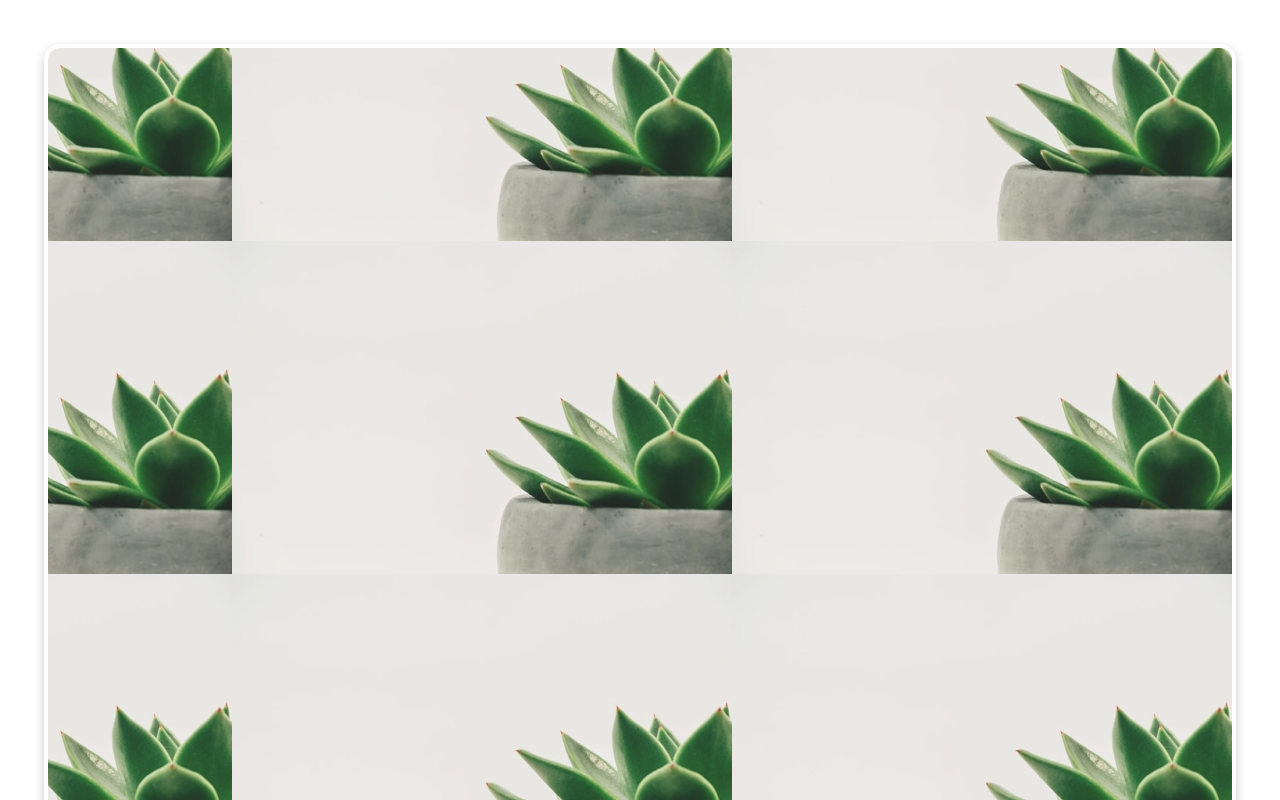
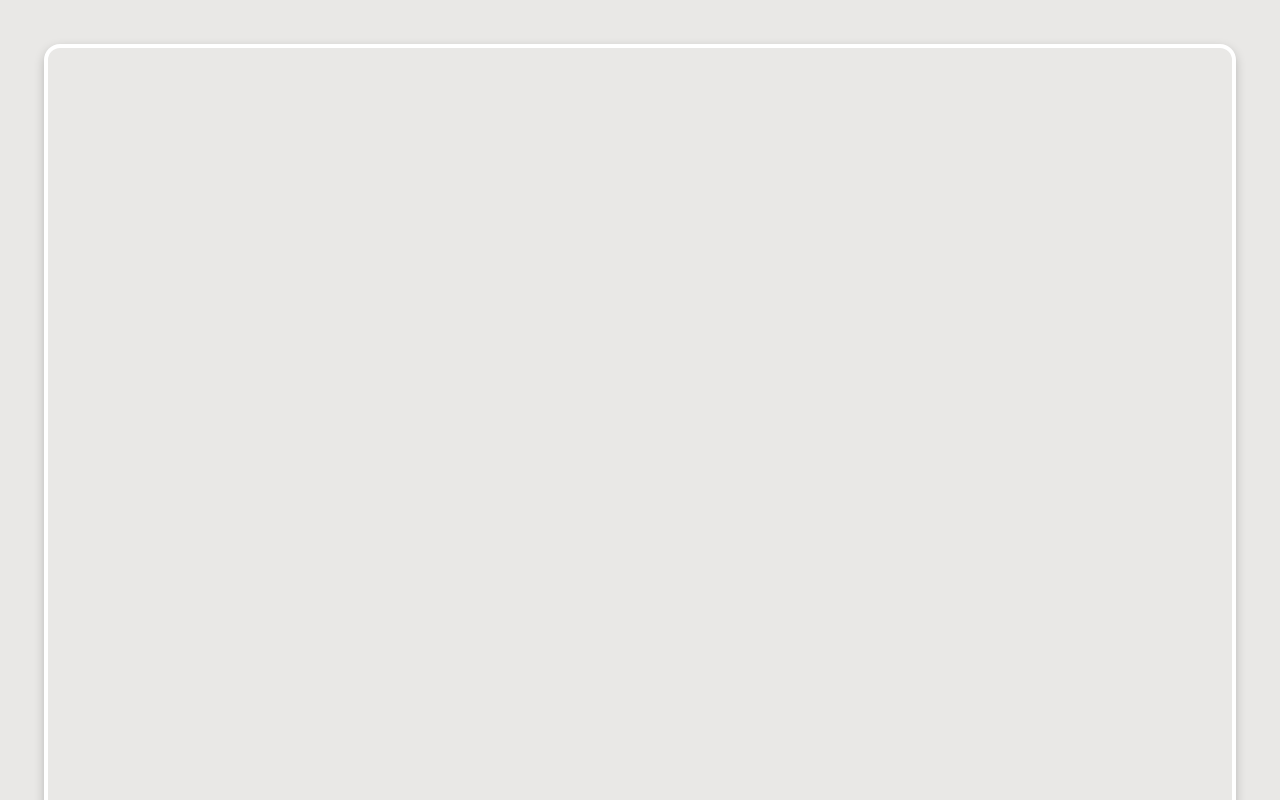
Before and after one commit to miftahafina/radio-player, a React (Create React App) app: page / in a window 1280 px wide. Shown: the top 800 px of the page. Built offline with nearby package versions, Linux system fonts and the light colour scheme; a web font is replaced by a local one.

Commit message:
Change bg color and no-repeat

```diff
--- a/src/App.scss
+++ b/src/App.scss
@@ -6,6 +6,7 @@ $tertiary      : #F0F0F0;
 $text          : #000000;
 $text-secondary: #8D8C8C;
 $bg            : #fff;
+$bg-secondary  : #e9e8e6;
 
 @mixin flexbox($direction, $align, $justify) {
   display: flex;
@@ -25,11 +26,11 @@ html {
 
 body {
   font-family: 'Roboto', sans-serif;
-  background-color: $bg;
+  background-color: $bg-secondary;
 }
 
 .container {
-  background-color: $bg;
+  // background-color: $bg-secondary;
   box-sizing: border-box;
   width: 100%;
   padding-left: 44px;
@@ -41,11 +42,12 @@ body {
   box-sizing: border-box;
   width: 100%;
   padding-top: 100%;
-  background-color: $primary;
+  background-color: $bg-secondary;
   border-radius: 16px;
   margin: 44px auto 44px auto;
   background-image: url('./cactus.jpg');
   background-position: bottom right;
+  background-repeat: no-repeat;
   border: 4px solid $bg;
   -webkit-box-shadow: 0px 4px 12px -2px rgba(0,0,0,0.3);
   -moz-box-shadow: 0px 4px 12px -2px rgba(0,0,0,0.3);
```
Also changed, not shown: public/manifest.json.
